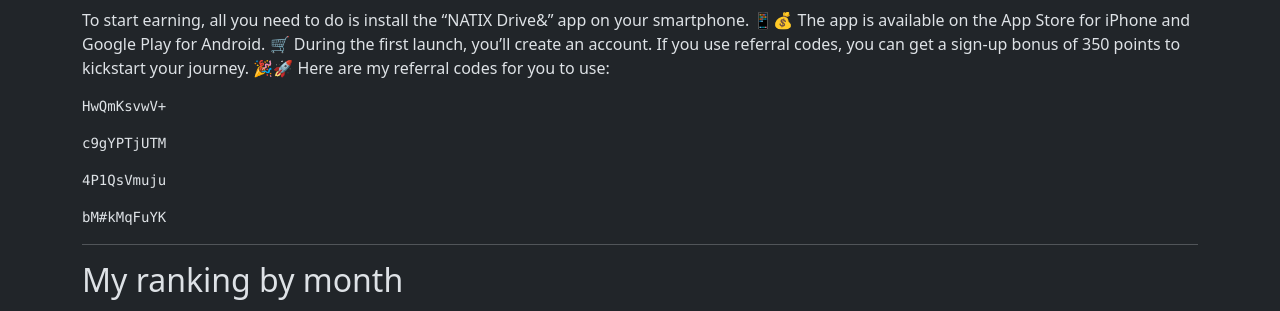
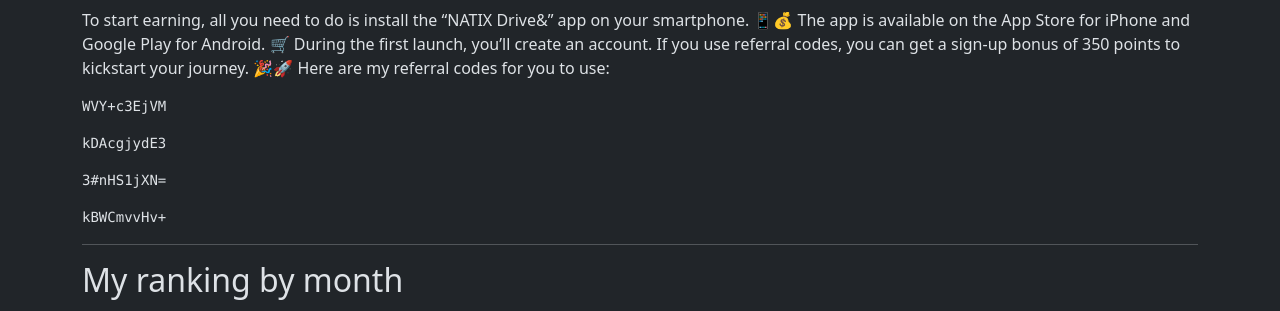
Before and after one commit to torrocus/natix, a Jekyll site: the page built from index.md, in a window 1280 px wide and 900 px high, scrolled down 2352 px. Shown: the part 162-473 px from the top of the window. Built offline with Jekyll 4.4.1, drawn with Linux system fonts in a browser that asks for light colours; comment, search, counter and statistics services are not loaded.

Commit message:
Refresh referrer codes

````diff
--- a/index.md
+++ b/index.md
@@ -136,19 +136,19 @@ If you use referral codes, you can get a sign-up bonus of 350 points to kickstar
 Here are my referral codes for you to use:
 <!-- NATIX-REFERRAL-CODES-LIST:START -->
 ```
-HwQmKsvwV+
+WVY+c3EjVM
 ```
 
 ```
-c9gYPTjUTM
+kDAcgjydE3
 ```
 
 ```
-4P1QsVmuju
+3#nHS1jXN=
 ```
 
 ```
-bM#kMqFuYK
+kBWCmvvHv+
 ```
 <!-- NATIX-REFERRAL-CODES-LIST:END -->
 <!--
--- a/natix_referral_codes.csv
+++ b/natix_referral_codes.csv
@@ -95,3 +95,7 @@ createdOn,expirieOn,code,usedOn
 2025-10-12,2025-10-19,c9gYPTjUTM,
 2025-10-12,2025-10-19,4P1QsVmuju,
 2025-10-12,2025-10-19,bM#kMqFuYK,
+2025-10-19,2025-10-26,WVY+c3EjVM,
+2025-10-19,2025-10-26,kDAcgjydE3,
+2025-10-19,2025-10-26,3#nHS1jXN=,
+2025-10-19,2025-10-26,kBWCmvvHv+,
````
